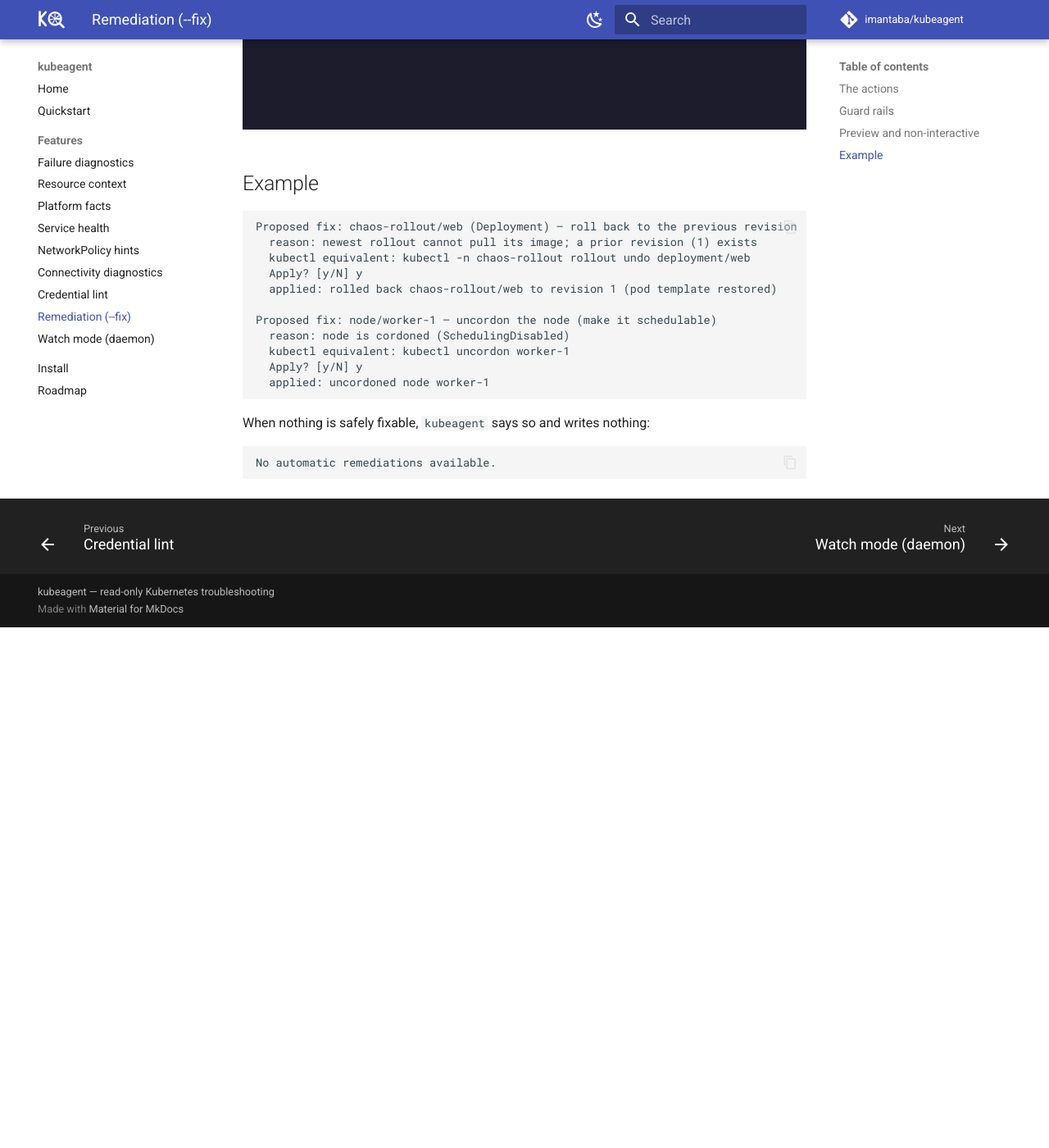
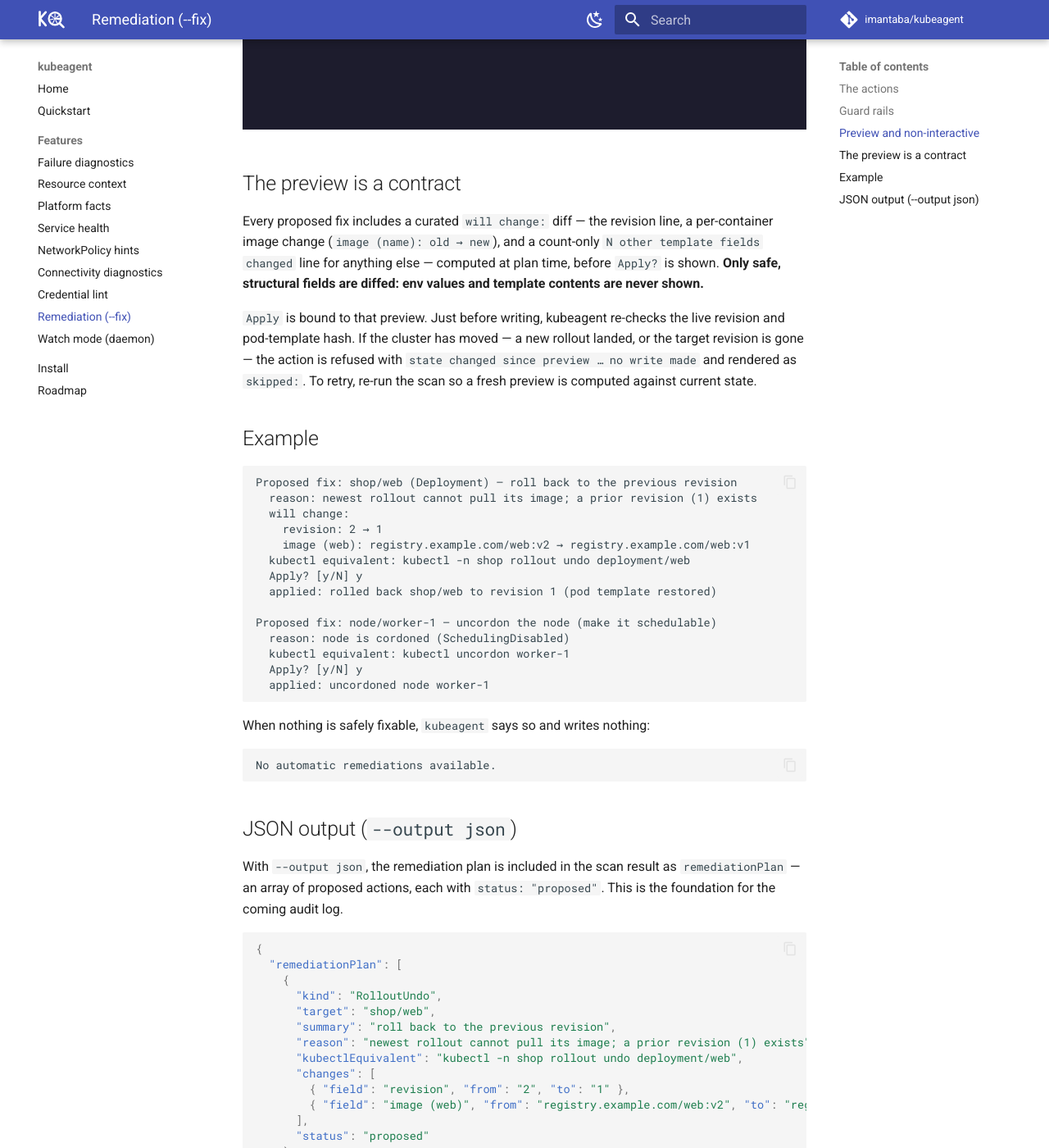
Before and after one commit to imantaba/kubeagent, an MkDocs documentation site: the page built from website/docs/features/remediation.md, in a window 1280 px wide and 1400 px high, scrolled down 1885 px. Shown: the whole window at 82% size. Built offline with MkDocs 1.6.1 and Material for MkDocs 9.7.7, drawn with Linux system fonts in a browser that asks for light colours; comment, search, counter and statistics services are not loaded; before the commit the page ends 2650 px from its top, so only the background shows below that.

Commit message:
docs: document the --fix diff preview and preview→apply contract

````diff
--- a/website/docs/features/remediation.md
+++ b/website/docs/features/remediation.md
@@ -55,14 +55,31 @@
 
 ![kubeagent scan --fix --dry-run](../assets/fix-dry-run.gif)
 
+## The preview is a contract
+
+Every proposed fix includes a curated `will change:` diff — the revision line,
+a per-container image change (`image (name): old → new`), and a count-only
+`N other template fields changed` line for anything else — computed at plan
+time, before `Apply?` is shown. **Only safe, structural fields are diffed: env
+values and template contents are never shown.**
+
+`Apply` is bound to that preview. Just before writing, kubeagent re-checks the
+live revision and pod-template hash. If the cluster has moved — a new rollout
+landed, or the target revision is gone — the action is refused with
+`state changed since preview … no write made` and rendered as `skipped:`. To
+retry, re-run the scan so a fresh preview is computed against current state.
+
 ## Example
 
 ```text
-Proposed fix: chaos-rollout/web (Deployment) — roll back to the previous revision
+Proposed fix: shop/web (Deployment) — roll back to the previous revision
   reason: newest rollout cannot pull its image; a prior revision (1) exists
-  kubectl equivalent: kubectl -n chaos-rollout rollout undo deployment/web
+  will change:
+    revision: 2 → 1
+    image (web): registry.example.com/web:v2 → registry.example.com/web:v1
+  kubectl equivalent: kubectl -n shop rollout undo deployment/web
   Apply? [y/N] y
-  applied: rolled back chaos-rollout/web to revision 1 (pod template restored)
+  applied: rolled back shop/web to revision 1 (pod template restored)
 
 Proposed fix: node/worker-1 — uncordon the node (make it schedulable)
   reason: node is cordoned (SchedulingDisabled)
@@ -76,3 +93,28 @@
 ```text
 No automatic remediations available.
 ```
+
+## JSON output (`--output json`)
+
+With `--output json`, the remediation plan is included in the scan result as
+`remediationPlan` — an array of proposed actions, each with `status: "proposed"`.
+This is the foundation for the coming audit log.
+
+```json
+{
+  "remediationPlan": [
+    {
+      "kind": "RolloutUndo",
+      "target": "shop/web",
+      "summary": "roll back to the previous revision",
+      "reason": "newest rollout cannot pull its image; a prior revision (1) exists",
+      "kubectlEquivalent": "kubectl -n shop rollout undo deployment/web",
+      "changes": [
+        { "field": "revision", "from": "2", "to": "1" },
+        { "field": "image (web)", "from": "registry.example.com/web:v2", "to": "registry.example.com/web:v1" }
+      ],
+      "status": "proposed"
+    }
+  ]
+}
+```
````
Also changed, not shown: website/docs/roadmap.md (+9 -0 lines), CHANGELOG.md, README.md.
